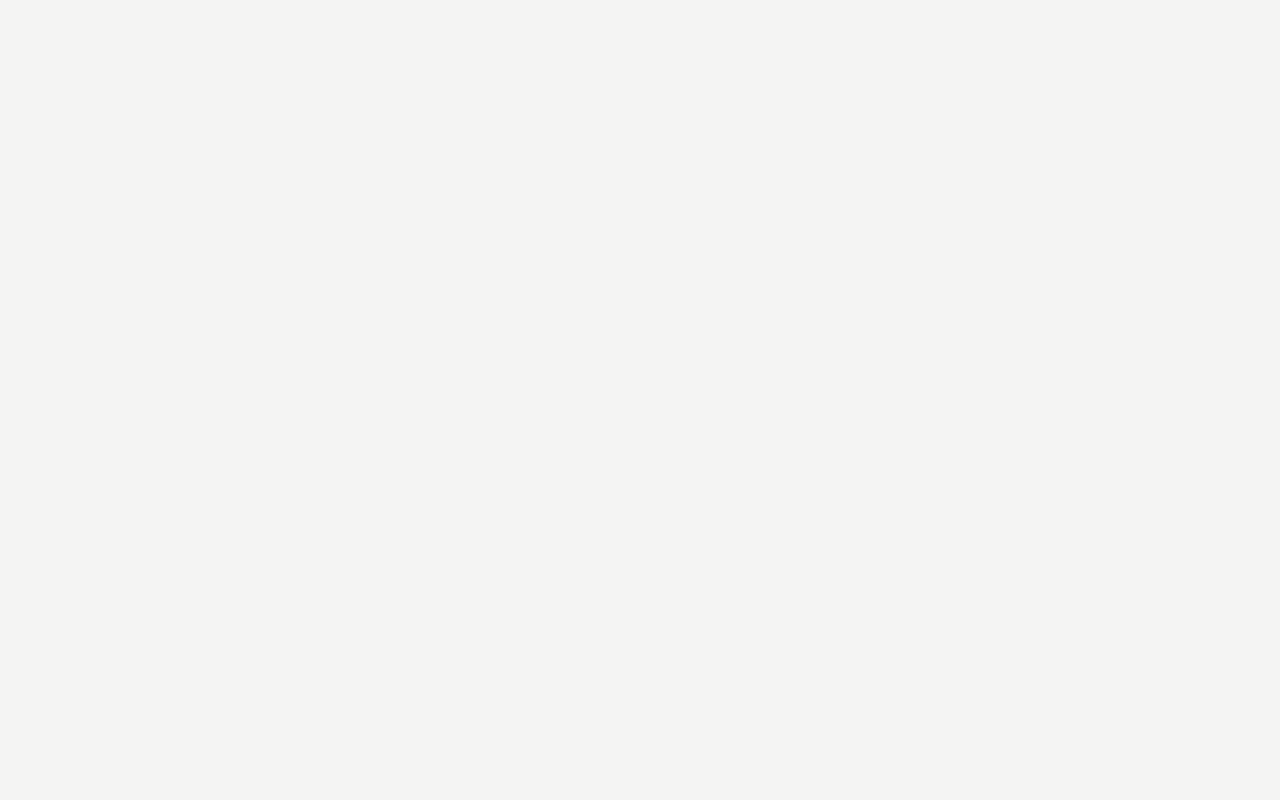
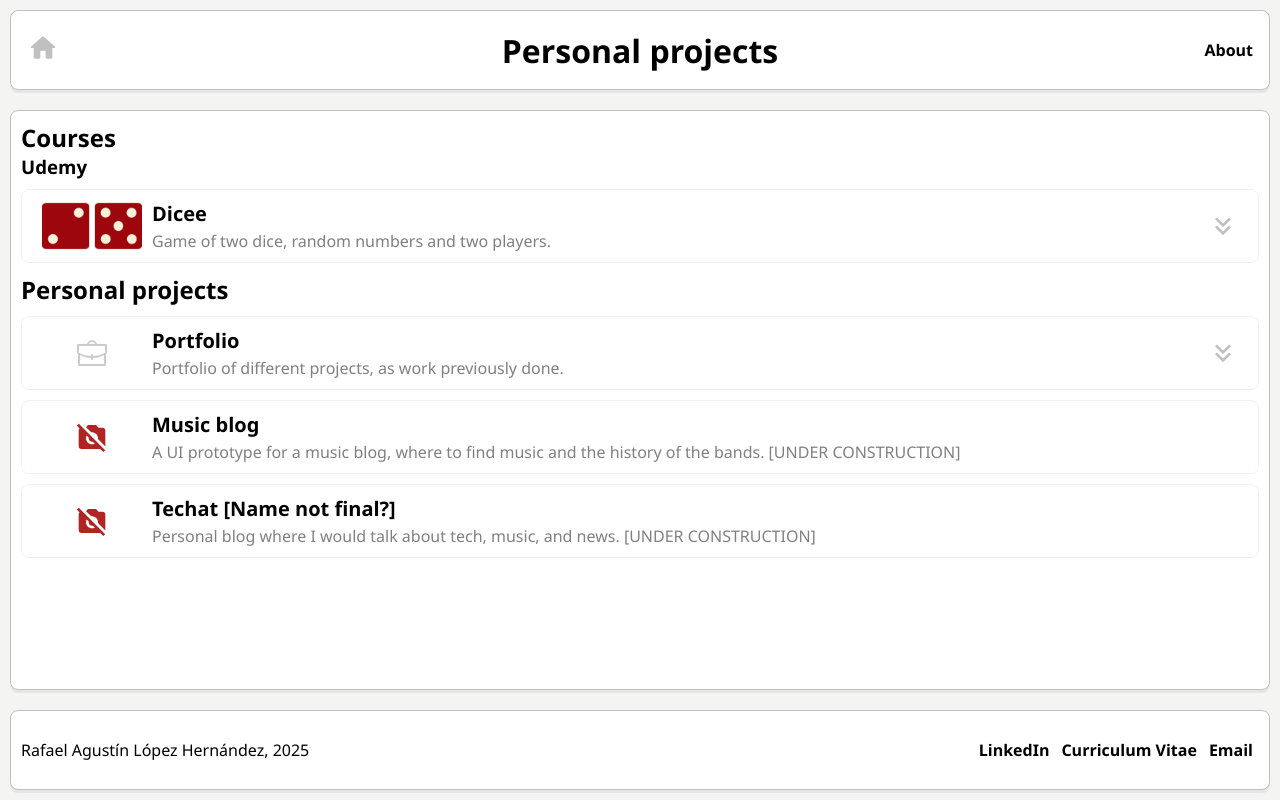
Before and after one commit to donrafiki25/webPage_project, a React (Vite) app: page /Portfolio in a window 1280 px wide. Before the commit this address had no page. Built offline with nearby package versions, Linux system fonts and the light colour scheme.

Commit message:
Added new portfolio card to project. This will be the place to show the projects, and advancements.

```diff
--- a/src/Styles/App.css
+++ b/src/Styles/App.css
@@ -2,7 +2,7 @@ body {
     background-color: var(--backgroundColor-body);
 }
 
-ul {
+#cardList {
     list-style: none;
     padding: 0;
 }
--- a/src/Styles/Card.css
+++ b/src/Styles/Card.css
@@ -3,6 +3,7 @@
     grid-template-columns: minmax(70px, 120px) auto 50px;
 
     border: 1px var(--shadowAndHoverColor) solid;
+    border-radius: 8px;
 
     min-height: 50px;
     max-height: 100px;
--- a/src/Styles/Dicee.css
+++ b/src/Styles/Dicee.css
@@ -1,6 +1,9 @@
 #body_Dicee {
     display: grid;
     grid-template-rows: max-content auto;
+
+    border: 1px solid var(--shadowAndHoverColor);
+    border-radius: 8px;
 
     background-color: var(--backgroundColor-Dicee);
     max-height: 60vh;
--- /dev/null
+++ b/src/Styles/Portfolio.css
@@ -0,0 +1,9 @@
+#portfolio{
+    border: 1px solid var(--shadowAndHoverColor);
+    border-radius: 8px;
+    padding: 10px;
+}
+
+#disclamer{
+    color: var(--descriptionText);
+}
--- a/src/UI/App.tsx
+++ b/src/UI/App.tsx
@@ -4,8 +4,8 @@ import { useNavigate, Outlet } from 'react-router';
 import '../Styles/General.css';
 import '../Styles/App.css';
 
-import ReactIcon from "../assets/react.svg";
 import DiceeSnapshot from "../assets/Dicee/DiceeCardSnapshot.png";
+import PortfolioIcon from "../assets/Portfolio.svg";
 import HomeIcon from '../assets/HomeIcon_Fill.svg';
 
 import Card from '../Controls/Card';
@@ -16,6 +16,7 @@ function App() {
     let navigate = useNavigate();
 
     let [displayDicee, setDisplayDicee] = useState<boolean>(false);
+    let [displayPortfolio, setDisplayPortfolio] = useState<boolean>(false);
     let [displayAbout, setDisplayAbout] = useState<boolean>(false);
 
     function displayDiceeScreen(): boolean {
@@ -27,6 +28,20 @@ function App() {
         } else {
             navigate('/Dicee');
             setDisplayDicee(true);
+
+            return true;
+        }
+    }
+
+    function displayPortfolioScreen(): boolean {
+        if(displayPortfolio === true){
+            navigate('/');
+            setDisplayPortfolio(false);
+
+            return false;
+        } else {
+            navigate('/Portfolio');
+            setDisplayPortfolio(true);
 
             return true;
         }
@@ -59,17 +74,18 @@ function App() {
         </div>
     </div>
     <div id="content">
-        <ul>
+        <ul id="cardList">
             <h2>Courses</h2>
             <h3>Udemy</h3>
                 <Card snapshot={DiceeSnapshot} projectName='Dicee' projectDescription='Game of two dice, random numbers and two players.' onClick={() => displayDiceeScreen()} collapseExpand={displayDicee} />
                 {displayDicee ? <Outlet/>:  <></>}
         </ul>
-        <ul>
+        <ul id="cardList">
             <h2>Personal projects</h2>
-                <Card projectName='Music blog' projectDescription="A UI prototype for a music blog, where to find music and the history of the bands." />
-                <Card projectName='Techat [Name not final?]' projectDescription={"Personal blog where I would talk about tech, music, and news."} />
-                <Card snapshot={ReactIcon} projectName='Coming soon' />
+                <Card snapshot={PortfolioIcon} projectName='Portfolio' projectDescription="Portfolio of different projects, as work previously done." onClick={() => displayPortfolioScreen() } collapseExpand={displayPortfolio}/>
+                    {displayPortfolio ? <Outlet/> : <></>}
+                <Card projectName='Music blog' projectDescription="A UI prototype for a music blog, where to find music and the history of the bands. [UNDER CONSTRUCTION]" />
+                <Card projectName='Techat [Name not final?]' projectDescription={"Personal blog where I would talk about tech, music, and news. [UNDER CONSTRUCTION]"} />
         </ul>
 
     </div>
--- /dev/null
+++ b/src/UI/Portfolio.tsx
@@ -0,0 +1,49 @@
+import "../Styles/Portfolio.css";
+
+export default function Portfolio(){
+    return(<div id="portfolio">
+        <h1>Portfolio: Rafael Agustín López Hernández</h1>
+
+        <h2>Polyworks Mexico</h2>
+        <p id="disclamer">Disclamer: These projects cannot be shown publicly because of Non-Disclosure Agreements (NDA).</p>
+        <h3>Migration of a web platform: AngularJS to React + Typescript</h3>
+        <ul>
+            <li>Working alongside an international team, a front-end migration from AngularJS to ReactJS and Typescript was made.</li>
+            <li>This migration achieved the goal of improving the user experience, changing libraries and components to lower the usability complaints.</li>
+        </ul>
+        <h3>Project of redesigning a web platform</h3>
+        <ul>
+            <li>Taking the leading role, I was responsible of designing, prototyping and presenting the solution, which received positive feedback from the client.</li>
+            <li>The redesign was made using Figma.</li>
+            <li>The rollout was developed in steps:</li>
+            <ol>
+                <li>Write an specification document, to explain the behaviour of the feature, each button, icon and translatable string.</li>
+                <li>Design the prototype in Figma, an have two more options if needed.</li>
+                <li>Show the prototype to leads.</li>
+                <li>Start the feature using Typescript, and CSS using the finished design.</li>
+            </ol>
+
+        </ul>
+        <h3>Creation of design system on Figma</h3>
+        <ul>
+            <li>I created a design system to help my team in creating faster prototypes for the two main products we had. Both products were web based.</li>
+            <li>The design system consisted on colors, controls, whole pages, icons and fonts.</li>
+        </ul>
+        <h3>Documentation of processes and project features</h3>
+        <ul>
+            <li>Documentation and guides for several features and processes of the projects we had were done with Confluence.</li>
+            <li>Development documents were made in Microsoft Word, uploaded to a SharePoint and then added to a table in Confluence for future reference.</li>
+        </ul>
+
+        <br/><hr/><br/>
+
+        <h2>Personal</h2>
+        <p>This page is my main project. Is still in development, and I try to use several tools to keep practicing</p>
+        <ul>
+            <li>Javascript</li>
+            <li>Typescript</li>
+            <li>Git</li>
+            <li>Figma</li>
+        </ul>
+    </div>)
+}
--- a/src/main.tsx
+++ b/src/main.tsx
@@ -2,6 +2,7 @@ import { createRoot } from 'react-dom/client'
 import './Styles/General.css'
 import App from './UI/App.tsx'
 import Dicee from './UI/Dicee.tsx'
+import Portfolio from './UI/Portfolio.tsx'
 import { BrowserRouter, Route, Routes } from 'react-router'
 
 createRoot(document.getElementById('root')!).render(
@@ -9,6 +10,7 @@ createRoot(document.getElementById('root')!).render(
     <Routes>
       <Route path='/' element={<App/>}>
         <Route path='/Dicee' element={<Dicee/>}/>
+        <Route path='/Portfolio' element={<Portfolio/>}/>
       </Route>
     </Routes>
   </BrowserRouter>,
```
Also changed, not shown: src/UI/About.tsx (line endings or trailing spaces), src/assets/Portfolio.svg (added).
